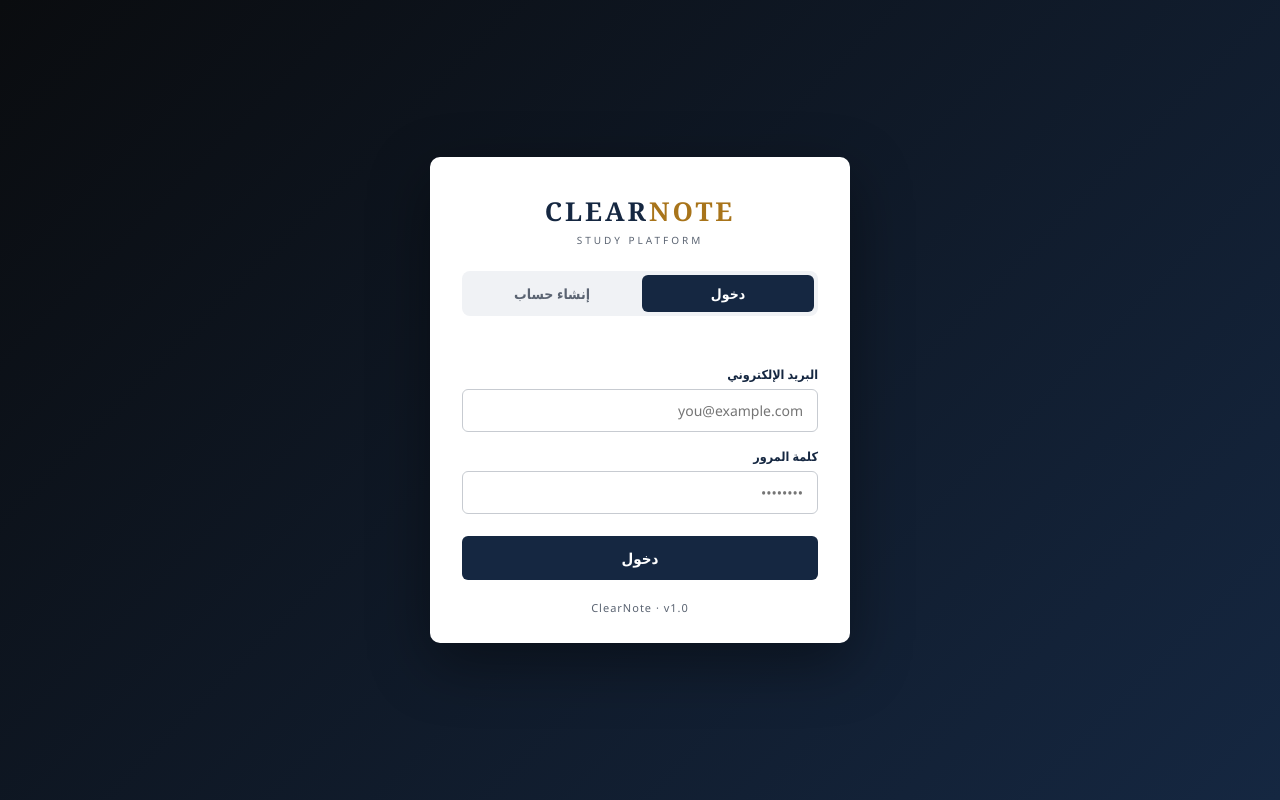
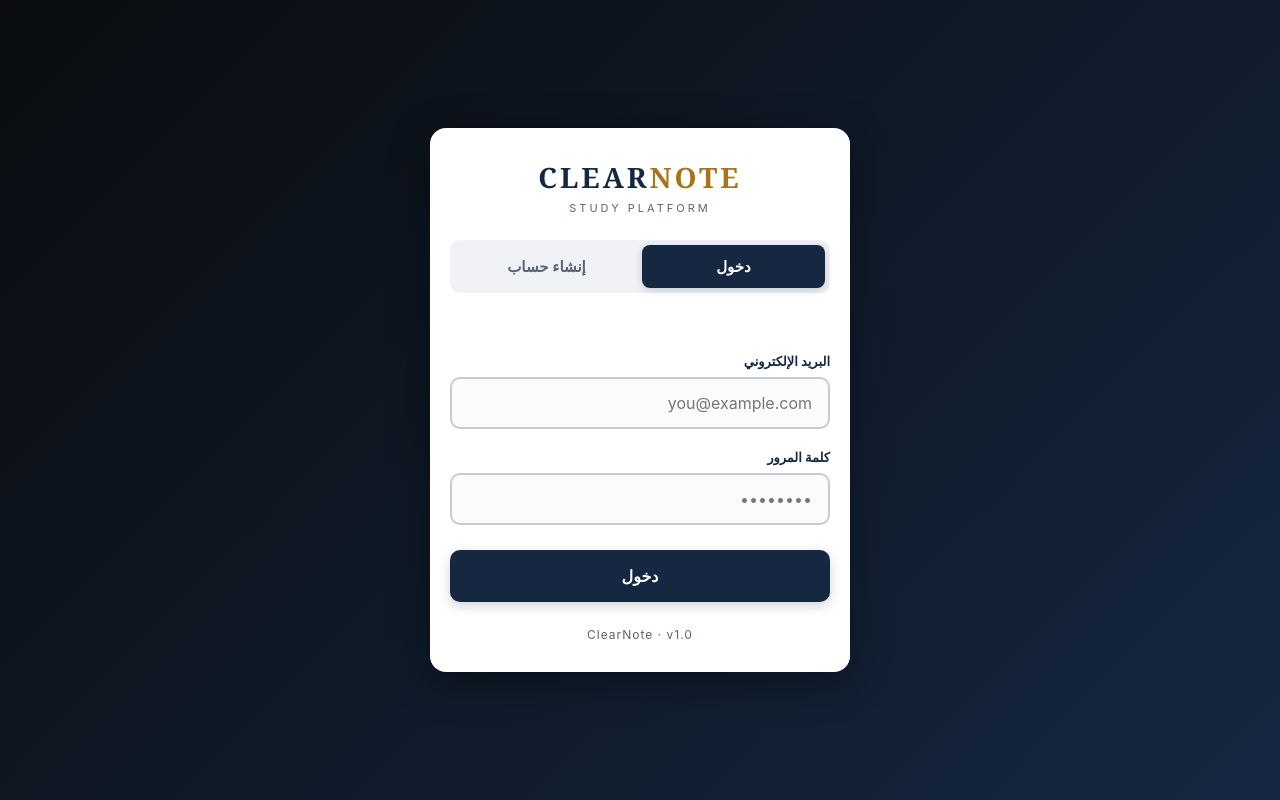
Before and after one commit to kh0102442-bit/clearnote, a plain HTML site: page index.html in a window 1280 px wide. Drawn offline with Linux system fonts and the light colour scheme; no server answers.

Commit message:
Update styles.css

```diff
--- a/styles.css
+++ b/styles.css
@@ -1,7 +1,3 @@
-/* ============================================================
-   ClearNote — Base Styles
-   ============================================================ */
-
 :root {
   --navy: #152741;
   --navy-dark: #0f1e33;
@@ -14,210 +10,107 @@
   --white: #ffffff;
 }
 
-* { box-sizing: border-box; }
+* { box-sizing: border-box; -webkit-tap-highlight-color: transparent; }
 
 html, body {
   margin: 0; padding: 0;
-  font-family: 'Segoe UI', Tahoma, Arial, sans-serif;
+  font-family: -apple-system, BlinkMacSystemFont, 'Segoe UI', Roboto, Helvetica, Arial, sans-serif;
   background: var(--bg);
   color: var(--ink);
   min-height: 100vh;
+  -webkit-font-smoothing: antialiased;
 }
 
-/* ===== Auth Screen ===== */
+/* ===== Auth Screen (Mobile First) ===== */
 .auth-screen {
   min-height: 100vh;
   display: flex;
   align-items: center;
   justify-content: center;
   background: linear-gradient(135deg, #0a0c0f 0%, #152741 100%);
-  padding: 20px;
+  padding: 15px;
 }
 
 .auth-box {
   background: var(--white);
-  border-radius: 10px;
-  padding: 36px 32px 28px;
+  border-radius: 16px;
+  padding: 30px 20px;
   width: 100%;
   max-width: 420px;
-  box-shadow: 0 20px 60px rgba(0,0,0,.4);
+  box-shadow: 0 10px 40px rgba(0,0,0,.4);
 }
 
-.brand { text-align: center; margin-bottom: 24px; }
-
-.brand-name {
-  font-family: Georgia, serif;
-  font-size: 26px;
-  font-weight: 700;
-  letter-spacing: 3px;
-  color: var(--navy);
-}
+.brand { text-align: center; margin-bottom: 25px; }
+.brand-name { font-family: Georgia, serif; font-size: 28px; font-weight: 700; letter-spacing: 3px; color: var(--navy); }
 .brand-name span { color: var(--accent); }
-
-.brand-sub {
-  font-size: 10px;
-  letter-spacing: 3px;
-  color: var(--muted);
-  margin-top: 4px;
-}
+.brand-sub { font-size: 11px; letter-spacing: 3px; color: var(--muted); margin-top: 5px; }
 
 .auth-tabs {
-  display: flex;
-  gap: 4px;
-  background: #f0f2f5;
-  padding: 4px;
-  border-radius: 8px;
-  margin-bottom: 20px;
+  display: flex; gap: 4px; background: #f0f2f5; padding: 5px;
+  border-radius: 10px; margin-bottom: 25px;
 }
-
 .auth-tab {
-  flex: 1;
-  padding: 9px;
-  border: none;
-  background: transparent;
-  border-radius: 6px;
-  font-size: 14px;
-  font-family: inherit;
-  color: var(--muted);
-  cursor: pointer;
-  transition: all .2s;
-  font-weight: 600;
+  flex: 1; padding: 12px; border: none; background: transparent;
+  border-radius: 8px; font-size: 15px; font-family: inherit;
+  color: var(--muted); cursor: pointer; transition: all .2s; font-weight: 600;
 }
-
-.auth-tab.active {
-  background: var(--navy);
-  color: white;
-}
+.auth-tab.active { background: var(--navy); color: white; box-shadow: 0 2px 8px rgba(21,39,65,.2); }
 
 .auth-form { display: none; }
 .auth-form.active { display: block; }
 
 .auth-form label {
-  display: block;
-  font-size: 12.5px;
-  color: var(--navy);
-  font-weight: 600;
-  margin-bottom: 6px;
-  margin-top: 12px;
+  display: block; font-size: 13px; color: var(--navy);
+  font-weight: 700; margin-bottom: 8px; margin-top: 15px;
 }
 
 .auth-form input {
-  width: 100%;
-  padding: 11px 14px;
-  border: 1px solid var(--line);
-  border-radius: 6px;
-  font-size: 14px;
-  font-family: inherit;
-  margin-bottom: 4px;
-  transition: border-color .2s;
+  width: 100%; padding: 14px 16px; border: 2px solid var(--line);
+  border-radius: 10px; font-size: 16px; font-family: inherit;
+  margin-bottom: 5px; transition: border-color .2s; background: #fafbfc;
 }
-
-.auth-form input:focus {
-  outline: none;
-  border-color: var(--navy);
-}
+.auth-form input:focus { outline: none; border-color: var(--navy); background: #fff; }
 
 .btn-primary {
-  width: 100%;
-  padding: 12px;
-  background: var(--navy);
-  color: white;
-  border: none;
-  border-radius: 6px;
-  font-size: 15px;
-  font-weight: 600;
-  font-family: inherit;
-  cursor: pointer;
-  margin-top: 18px;
-  transition: background .2s;
+  width: 100%; padding: 16px; background: var(--navy); color: white;
+  border: none; border-radius: 10px; font-size: 16px; font-weight: 700;
+  font-family: inherit; cursor: pointer; margin-top: 20px; transition: all .2s;
+  box-shadow: 0 4px 12px rgba(21,39,65,.2);
 }
+.btn-primary:hover, .btn-primary:active { background: var(--navy-dark); transform: translateY(-1px); }
+.btn-primary:disabled { opacity: .6; cursor: wait; transform: none; }
 
-.btn-primary:hover { background: var(--navy-dark); }
-.btn-primary:disabled { opacity: .6; cursor: wait; }
-
-.status-msg {
-  font-size: 13px;
-  min-height: 18px;
-  margin-bottom: 8px;
-  text-align: center;
-}
+.status-msg { font-size: 14px; min-height: 20px; margin: 10px 0; text-align: center; font-weight: 600; }
 .status-msg.err { color: #b91c1c; }
 .status-msg.ok { color: var(--green); }
 
-.auth-foot {
-  text-align: center;
-  font-size: 11px;
-  color: var(--muted);
-  margin-top: 20px;
-  letter-spacing: 1px;
-}
+.auth-foot { text-align: center; font-size: 12px; color: var(--muted); margin-top: 25px; letter-spacing: 1px; }
 
 /* ===== Welcome Screen ===== */
 .welcome-screen {
-  min-height: 100vh;
-  display: flex;
-  align-items: center;
-  justify-content: center;
-  background: linear-gradient(135deg, #152741 0%, #0a0c0f 100%);
-  padding: 20px;
+  min-height: 100vh; display: flex; align-items: center; justify-content: center;
+  background: linear-gradient(135deg, #152741 0%, #0a0c0f 100%); padding: 15px;
 }
-
 .welcome-box {
-  background: rgba(255,255,255,.05);
-  border: 1px solid rgba(255,255,255,.15);
-  border-radius: 12px;
-  padding: 36px 32px;
-  width: 100%;
-  max-width: 460px;
-  color: white;
-  text-align: center;
+  background: rgba(255,255,255,.05); border: 1px solid rgba(255,255,255,.15);
+  border-radius: 16px; padding: 30px 20px; width: 100%; max-width: 460px;
+  color: white; text-align: center; backdrop-filter: blur(10px);
 }
-
-.welcome-box h2 {
-  font-size: 22px;
-  margin: 0 0 6px;
-  font-family: Georgia, serif;
-  color: #fff;
-}
-
-.welcome-sub {
-  color: rgba(255,255,255,.65);
-  font-size: 14px;
-  margin: 0 0 24px;
-}
-
-.welcome-info {
-  background: rgba(0,0,0,.25);
-  border-radius: 8px;
-  padding: 14px 18px;
-  margin-bottom: 22px;
-  text-align: right;
-}
-
-.info-row {
-  display: flex;
-  justify-content: space-between;
-  padding: 6px 0;
-  font-size: 13px;
-  border-bottom: 1px solid rgba(255,255,255,.08);
-}
+.welcome-box h2 { font-size: 24px; margin: 0 0 8px; font-family: Georgia, serif; color: #fff; }
+.welcome-sub { color: rgba(255,255,255,.65); font-size: 15px; margin: 0 0 25px; }
+.welcome-info { background: rgba(0,0,0,.25); border-radius: 12px; padding: 18px; margin-bottom: 25px; text-align: right; }
+.info-row { display: flex; justify-content: space-between; padding: 8px 0; font-size: 14px; border-bottom: 1px solid rgba(255,255,255,.08); }
 .info-row:last-child { border-bottom: none; }
 .info-row span { color: rgba(255,255,255,.6); }
-.info-row b { color: #c9a44a; }
+.info-row b { color: #c9a44a; font-size: 15px; }
 
-.welcome-box .btn-primary {
-  background: var(--accent);
-  color: white;
-}
-.welcome-box .btn-primary:hover { background: #8a6218; }
+@keyframes cnToastIn { from { opacity: 0; transform: translate(-50%, 20px); } to { opacity: 1; transform: translate(-50%, 0); } }
 
-@keyframes cnToastIn {
-  from { opacity: 0; transform: translate(-50%, 20px); }
-  to { opacity: 1; transform: translate(-50%, 0); }
-}
+/* ===== Multi-step Signup ===== */
+.signup-step { display: none; animation: slideIn .3s ease; }
+.signup-step.active { display: block; }
+@keyframes slideIn { from { opacity: 0; transform: translateX(20px); } to { opacity: 1; transform: translateX(0); } }
 
-@media (max-width: 480px) {
-  .auth-box, .welcome-box { padding: 26px 22px; }
-  .brand-name { font-size: 22px; }
-  .welcome-box h2 { font-size: 18px; }
-}
+.step-title { font-size: 18px; font-weight: 700; color: var(--navy); margin-bottom: 20px; text-align: center; }
+.step-progress { height: 4px; background: #e9ecef; border-radius: 2px; margin-bottom: 25px; overflow: hidden; }
+.step-progress-bar { height: 100%; background: var(--accent); width: 25%; transition: width .3s ease; }
```
